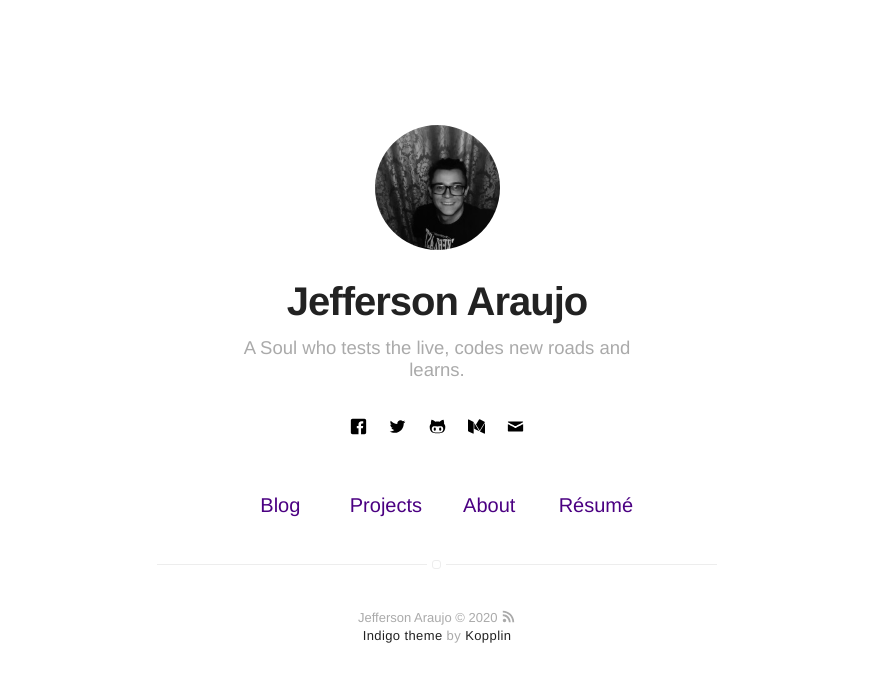
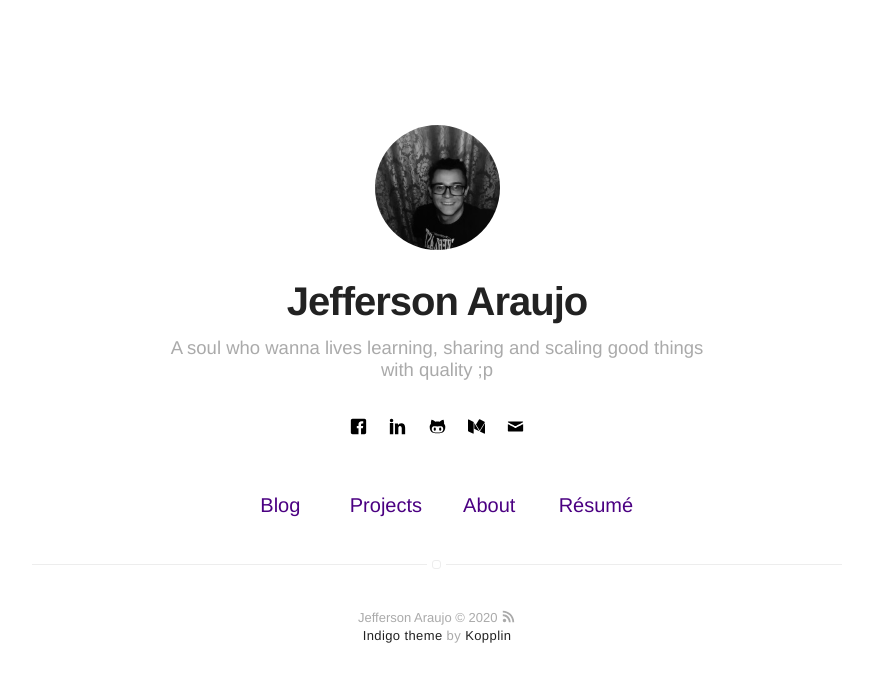
Before and after one commit to marmojezz/marmojezz.github.io, a Jekyll site: the page built from index.html, in a window 1280 px wide. Shown: the top 682 px of the page, without its empty margins (203-1076 px from the left). Built offline with Jekyll 4.4.1, drawn with Linux system fonts in a browser that asks for light colours.

Commit message:
Update _config.yml
Remove twitter
Add linkedin

```diff
--- a/_config.yml
+++ b/_config.yml
@@ -1,6 +1,6 @@
 # main text of home
 name: Jefferson Araujo
-bio: A Soul who tests the live, codes new roads and learns.
+bio: A soul who wanna lives learning, sharing and scaling good things with quality ;p
 
 # twitter summary info
 description: A blog about sharing, scaling and quality philosofer.
@@ -35,11 +35,11 @@ disqus:
 
 # if you don't have any of social below, comment the line
 facebook: marmojezz
-twitter: marmojezz
+# twitter: marmojezz
 # google: mygoogle
 # instagram: myinstagram
 # pinterest: mypinterest
-# linkedin: mylinkedin
+linkedin: marmojezz
 # youtube: myyoutube
 # spotify: myspotify
 github: marmojezz
@@ -70,7 +70,7 @@ authors:
 # do you want a larger site? change the option below
 # options: [normal, large] | default: normal
 # normal = 560px / large = 810px
-width: normal
+width: large
 
 # if you don't need pagination, comment the *paginate* configs below
 # paginate: 5
```
